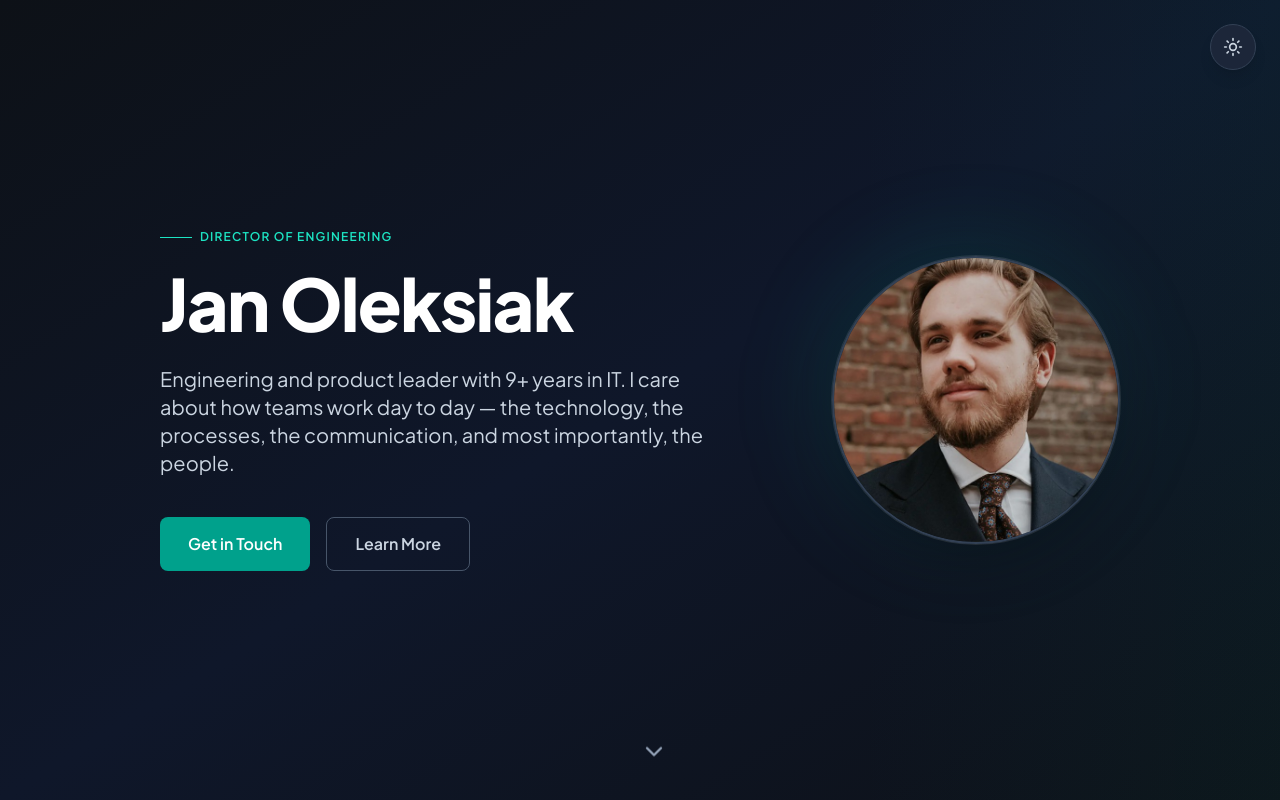
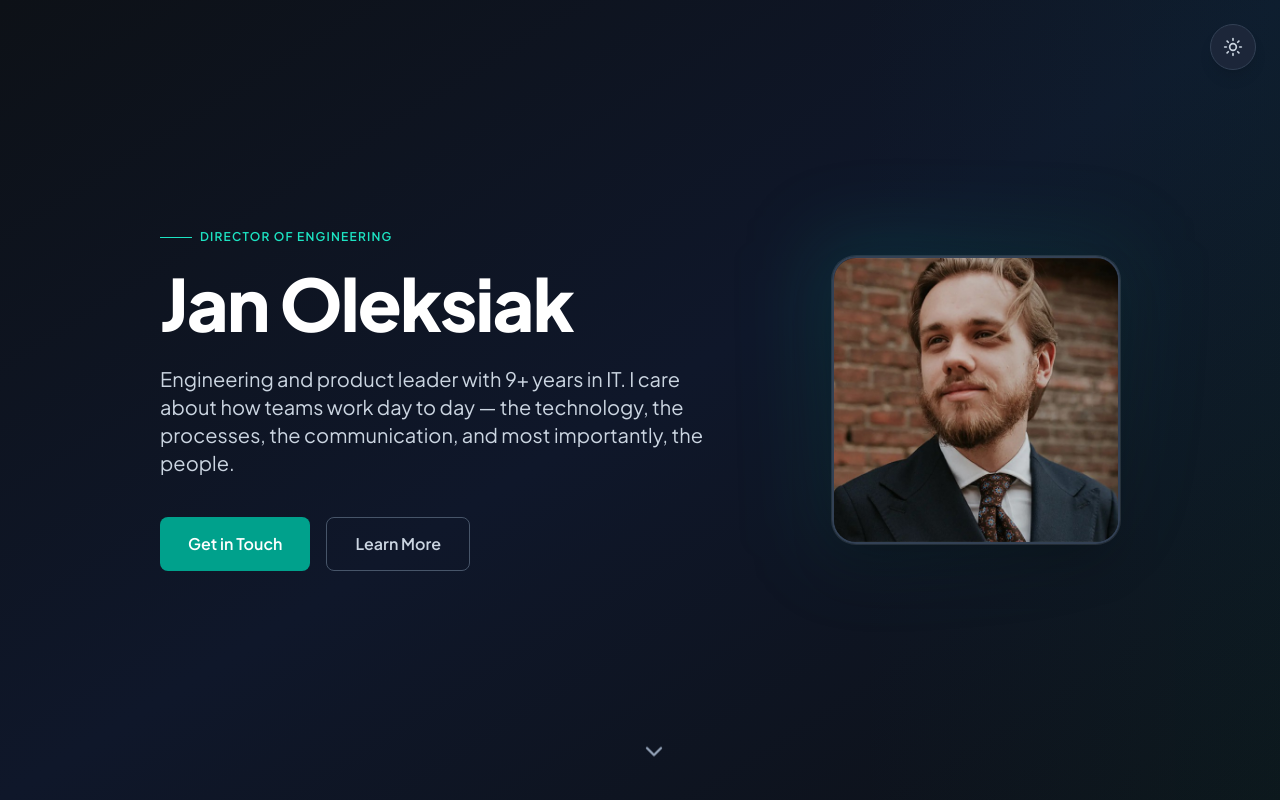
Before and after one commit to JOleksiakConsulting/joleksiakconsulting.github.io, a React (Vite) app: page / in a window 1280 px wide. Shown: the top 800 px of the page. Built offline with nearby package versions, Linux system fonts and the light colour scheme.

Commit message:
Changed photo to rounded square instead of circle

```diff
--- a/src/components/Hero.tsx
+++ b/src/components/Hero.tsx
@@ -42,8 +42,8 @@ export default function Hero() {
 
           <div className="order-1 lg:order-2 lg:col-span-2 flex justify-center lg:justify-end animate-fade-in">
             <div className="relative">
-              <div className="absolute -inset-4 bg-gradient-to-br from-accent-600/20 to-transparent rounded-full blur-2xl" />
-              <div className="relative w-56 h-56 md:w-72 md:h-72 rounded-full overflow-hidden border-2 border-slate-200 dark:border-slate-700 shadow-2xl ring-1 ring-slate-900/5 dark:ring-white/10 transform-gpu transition-colors duration-300">
+              <div className="absolute -inset-4 bg-gradient-to-br from-accent-600/20 to-transparent rounded-3xl blur-2xl" />
+              <div className="relative w-56 h-56 md:w-72 md:h-72 rounded-3xl overflow-hidden border-2 border-slate-200 dark:border-slate-700 shadow-2xl ring-1 ring-slate-900/5 dark:ring-white/10 transform-gpu transition-colors duration-300">
                 <img
                   src="/profile.jpg"
                   alt="Jan Oleksiak — Director of Engineering"
```
